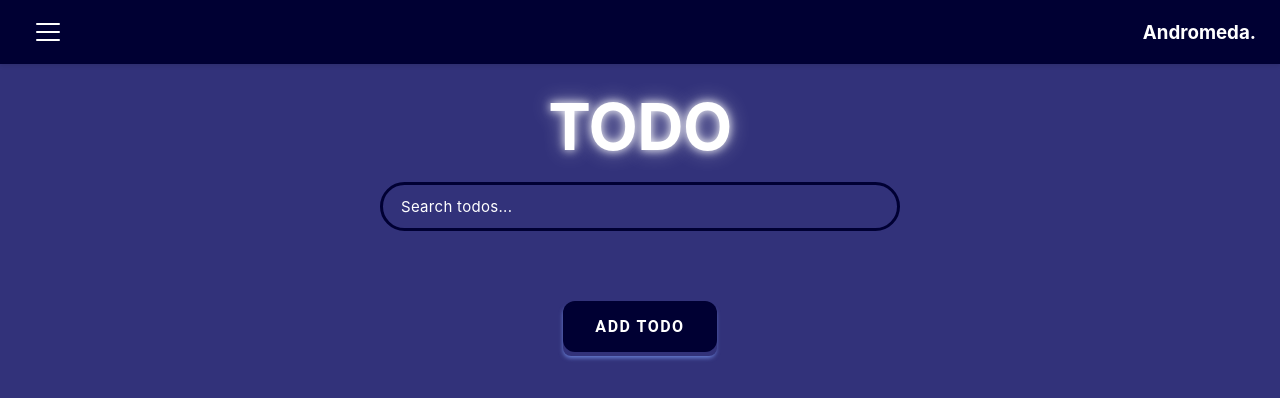
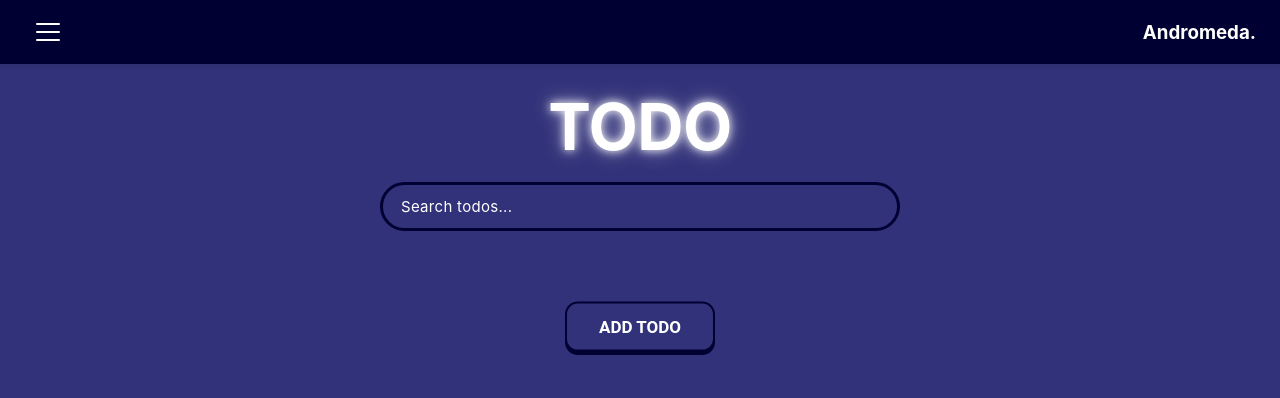
Before and after one commit to abk2191/organiser, a React (Vite) app: page /organiser/todo in a window 1280 px wide. Shown: the top 398 px of the page. Built offline with nearby package versions, Linux system fonts and the light colour scheme.

Commit message:
Added new features

```diff
--- a/src/Notes.jsx
+++ b/src/Notes.jsx
@@ -351,10 +351,8 @@ function Notes() {
                   className="pushable-container"
                   style={{ marginBottom: "30px" }}
                 >
-                  <button className="pushable" onClick={newNote}>
-                    <span className="shadow"></span>
-                    <span className="edge"></span>
-                    <span className="front"> ADD NOTE </span>
+                  <button className="add-new-note-button" onClick={newNote}>
+                    <span class="button_top"> ADD NOTE </span>
                   </button>
                 </div>
 
--- a/src/Todo.jsx
+++ b/src/Todo.jsx
@@ -542,10 +542,8 @@ function Todo() {
                   className="pushable-container"
                   style={{ marginBottom: "30px" }}
                 >
-                  <button className="pushable" onClick={newTodo}>
-                    <span className="shadow"></span>
-                    <span className="edge"></span>
-                    <span className="front"> ADD TODO </span>
+                  <button className="add-new-note-button" onClick={newTodo}>
+                    <span class="button_top"> ADD TODO </span>
                   </button>
                 </div>
 
--- a/src/index.css
+++ b/src/index.css
@@ -1765,6 +1765,30 @@ html.dark-theme {
   transform: translateY(0);
 }
 
+.add-new-note-button {
+  --button_radius: 0.75em;
+  --button_color: #32327a;
+  --button_outline_color: #000033;
+  width: 150px;
+
+  font-size: 17px;
+  font-weight: bold;
+  border: none;
+  cursor: pointer;
+  border-radius: var(--button_radius);
+  background: var(--button_outline_color);
+}
+
+.add-new-note-button:hover .button_top {
+  /* Pull the add-new-note-button upwards when hovered */
+  transform: translateY(-0.33em);
+}
+
+.add-new-note-button:active .button_top {
+  /* Push the button downwards when pressed */
+  transform: translateY(0);
+}
+
 /* ===== RESPONSIVE DESIGN ===== */
 @media (max-width: 768px) {
   .event-desc,
```
